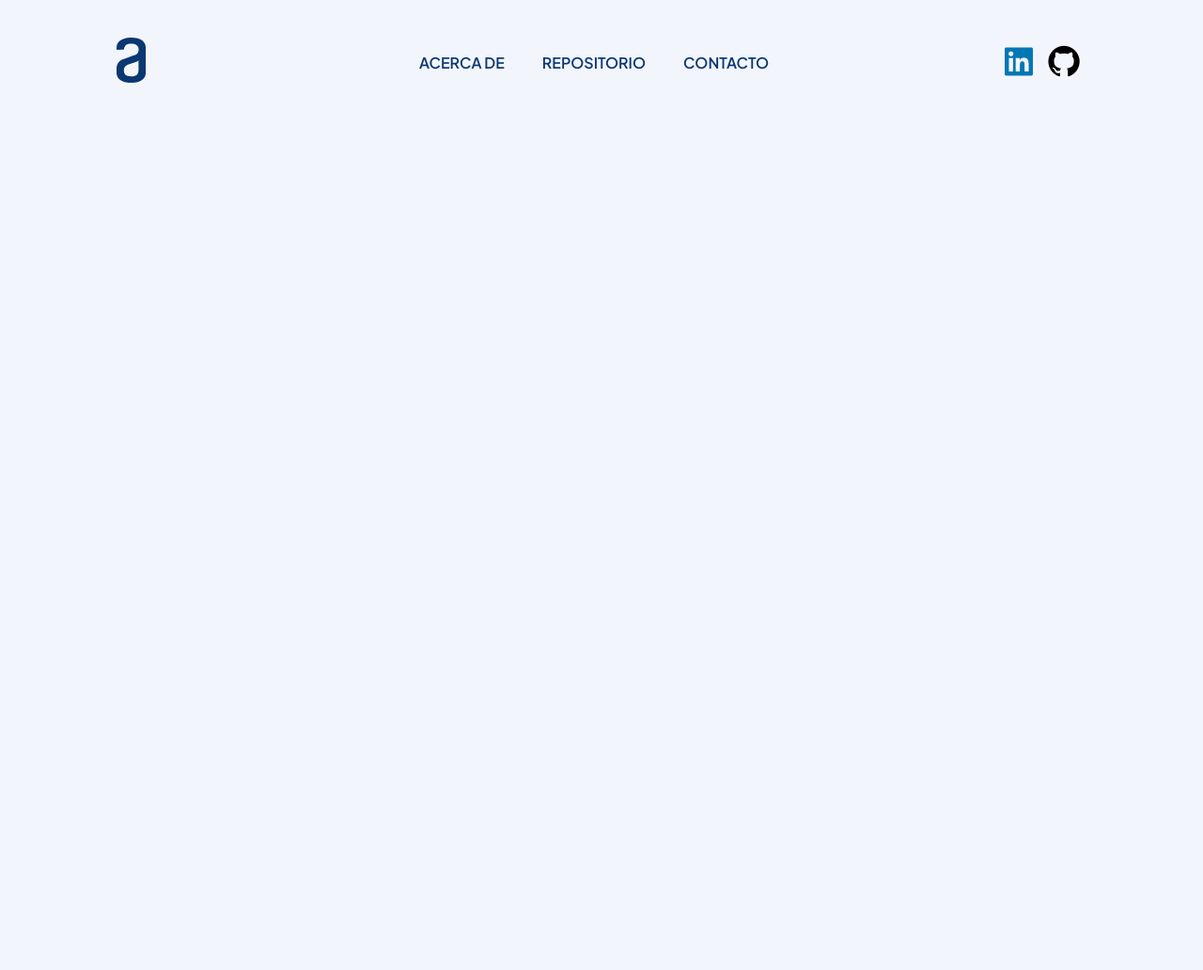
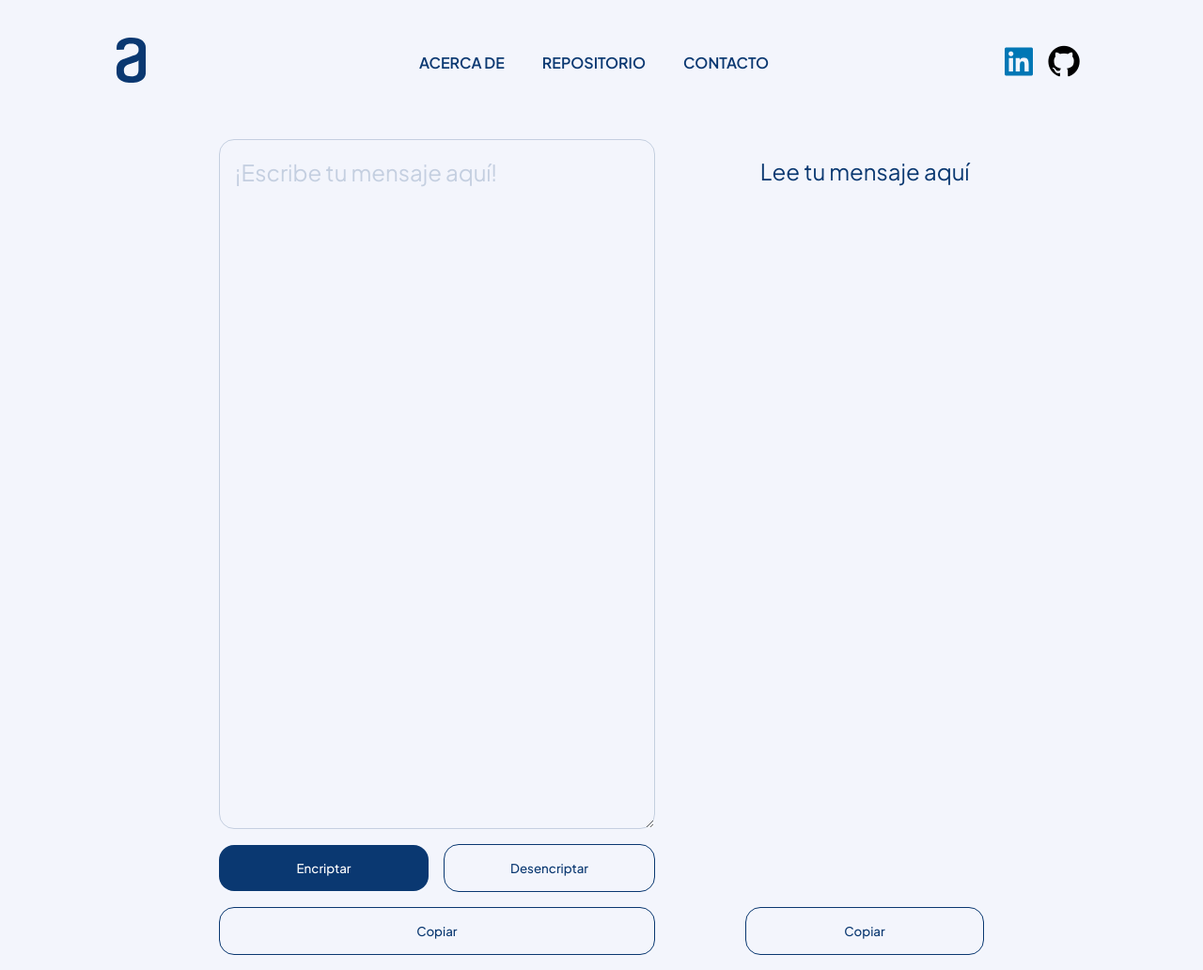
Before and after one commit to dantndev/encriptador_challenge, a plain HTML site: page index.html in a window 1280 px wide. Shown: the whole page at 94% size. Before the commit the page ends 800 px from the top, so only its background shows below. Drawn offline with nearby package versions, Linux system fonts and the light colour scheme.

Commit message:
Encriptador finalizado

```diff
--- a/index.html
+++ b/index.html
@@ -23,7 +23,7 @@
             </figure>
             <ul class="ul-container">
                 <li class="nav-li"><a class="nav-li-link" href="#about-section">ACERCA DE</a></li>
-                <li class="nav-li"><a class="nav-li-link" href="https://github.com/dantndev/encriptador_challenge">REPOSITORIO</a></li>
+                <li class="nav-li"><a class="nav-li-link" href="https://github.com/dantndev/encriptador_challenge.git">REPOSITORIO</a></li>
                 <li class="nav-li"><a class="nav-li-link" href="#contact-section">CONTACTO</a></li>
             </ul>
             <div class="nav-social-container">
@@ -37,6 +37,27 @@
             </div>
         </nav>
     </header>
-
+    <main>
+        <section id="encriptador-area">
+            <div class="input-container">
+                <textarea id="input-area" name="input-area" rows="10" cols="20" placeholder="¡Escribe tu mensaje aquí!"></textarea>
+                <div class="input-btns">
+                    <button class="encriptar-btn both-btns" onclick="encriptarTexto()" role="button">Encriptar</button>
+                    <button class="desencriptar-btn both-btns" onclick="desencriptarTexto()" role="button">Desencriptar</button>
+                </div>
+                <div class="copiar-btn-container">
+                    <button class="copiar-btn" onclick="copiarTexto()" role="button">Copiar</button>
+                </div>
+            </div>
+            <div class="output-container">
+                <p id="output-text">
+                    Lee tu mensaje aquí
+                </p>
+                <div class="copiar-btn-container2">
+                    <button class="copiar-btn2" onclick="copiarTextoOutput()" role="button">Copiar</button>
+                </div>
+            </div>
+        </section>
+    </main>
 </body>
 </html>
--- a/script.js
+++ b/script.js
@@ -0,0 +1,59 @@
+
+
+
+function encriptarTexto() {
+    const inputText = document.getElementById('input-area').value;
+    const cleanText = inputText.toLowerCase().replace(/[^a-z ]/g, '');
+
+    if (cleanText === inputText) {
+        const encryptedText = cleanText
+            .replace(/e/g, 'enter')
+            .replace(/i/g, 'imes')
+            .replace(/a/g, 'ai')
+            .replace(/o/g, 'ober')
+            .replace(/u/g, 'ufat');
+
+        document.getElementById('output-text').textContent = encryptedText;
+    } else {
+        document.getElementById('output-text').textContent = '¡ERROR, Solo se permiten letras minúsculas!';
+    }
+}
+
+
+
+function desencriptarTexto() {
+    const inputText = document.getElementById('input-area').value;
+    const cleanText = inputText.toLowerCase().replace(/[^a-z ]/g, '');
+
+    if (cleanText === inputText) {
+        const decryptedText = cleanText
+            .replace(/enter/g, 'e')
+            .replace(/imes/g, 'i')
+            .replace(/ai/g, 'a')
+            .replace(/ober/g, 'o')
+            .replace(/ufat/g, 'u');
+
+        document.getElementById('output-text').textContent = decryptedText;
+        document.getElementById('output-text').style.color = 'black';
+    } else {
+        document.getElementById('output-text').textContent = '¡ERROR, Solo se permiten letras minúsculas y espacios en blanco!';
+        document.getElementById('output-text').style.color = 'red';
+    }
+}
+
+
+function copiarTexto() {
+    const inputArea = document.getElementById("input-area");
+    inputArea.select();
+    document.execCommand("copy");
+}
+
+function copiarTextoOutput() {
+    const outputText = document.getElementById("output-text").textContent;
+    const tempInput = document.createElement("input");
+    tempInput.value = outputText;
+    document.body.appendChild(tempInput);
+    tempInput.select();
+    document.execCommand("copy");
+    document.body.removeChild(tempInput);
+}
--- a/style.css
+++ b/style.css
@@ -101,6 +101,170 @@ header {
 
 /* NAV SECTION END*/
 
+/* MAIN SECTION */
+
+main {
+    display: flex;
+    justify-content: center;
+    align-items: center;
+}
+
+#encriptador-area {
+    display: flex;
+    justify-content: center;
+    align-items: center;
+    width: 70rem;
+    /*border: 1px solid;*/
+}
+
+.input-container {
+    height: 56.25rem;
+    display: flex;
+    justify-content: center;
+    align-items: center;
+    flex-direction: column;
+    padding: 1rem 3rem;
+    width: 50%;
+    min-width: 20.625rem;
+    min-height: 18.75rem;
+}
+
+#input-area {
+    max-width: 100%;
+    min-width: 100%;
+    padding: 1rem;
+    border-radius: 1rem;
+    border: 1px solid rgba(10, 56, 113, 0.2);
+    height: 100%;
+    background: none;
+    font-size: 1.5rem;
+    font-style: normal;
+    font-weight: 400;
+    line-height: 150%; /* 48px */
+    color: rgba(10, 56, 113, 1);
+}
+
+#input-area::placeholder {
+    color: rgba(10, 56, 113, 0.2);
+    font-size: 1.5rem;
+    font-style: normal;
+    font-weight: 400;
+    line-height: 150%; /* 48px */
+}
+
+#input-area:focus {
+    border: 1px solid rgba(10, 56, 113, 0.5);
+    outline: none;
+}
+
+.input-btns {
+    display: flex;
+    justify-content: center;
+    align-items: center;
+    margin-top: 1rem;
+    min-width: 100%;
+}
+
+.both-btns {
+    appearance: none;
+    border-radius: 1rem;
+    cursor: pointer;
+    padding: 1rem 1.5rem;
+    font-family: 'Plus Jakarta Sans', sans-serif;
+    font-weight: 500;
+    text-align: center;
+    min-height: 2rem;
+    width: 100%;
+}
+
+.encriptar-btn {
+    background-color: #0A3871;
+    color: white;
+    border: none;
+    margin-right: 0.5rem;
+}
+
+.desencriptar-btn {
+    color: #0A3871;
+    border: 1px solid #0A3871;
+    background: none;
+    margin-left: 0.5rem;
+}
+
+.copiar-btn-container {
+    display: flex;
+    justify-content: center;
+    align-items: center;
+    margin-top: 1rem;
+    min-width: 100%;
+
+}
+
+.copiar-btn {
+    appearance: none;
+    border-radius: 1rem;
+    cursor: pointer;
+    padding: 1rem 1.5rem;
+    font-family: 'Plus Jakarta Sans', sans-serif;
+    font-weight: 500;
+    text-align: center;
+    min-height: 2rem;
+    width: 100%;
+    color: #0A3871;
+    border: 1px solid #0A3871;
+    background: none;
+}
+
+.copiar-btn-container2 {
+    display: flex;
+    justify-content: center;
+    align-items: center;
+    margin-top: 1rem;
+    min-width: 100%;
+
+}
+
+.copiar-btn2 {
+    appearance: none;
+    border-radius: 1rem;
+    cursor: pointer;
+    padding: 1rem 1.5rem;
+    font-family: 'Plus Jakarta Sans', sans-serif;
+    font-weight: 500;
+    text-align: center;
+    min-height: 2rem;
+    width: 100%;
+    color: #0A3871;
+    border: 1px solid #0A3871;
+    background: none;
+}
+
+.output-container {
+    flex-direction: column;
+    height: 56.25rem;
+    display: flex;
+    justify-content: center;
+    align-items: center;
+    padding: 1rem 3rem;
+    max-width: 50%;
+    min-width: 20.625rem;
+    min-height: 18.75rem;
+}
+
+#output-text {
+    /*border: 1px solid rgba(10, 56, 113, 0.2);*/
+    border: none;
+    padding: 1rem;
+    border-radius: 1rem;
+    height: 100%;
+    font-size: 1.5rem;
+    font-style: normal;
+    font-weight: 400;
+    line-height: 150%; /* 48px */
+    color: rgba(10, 56, 113, 1);
+}
+
+
 
 
 @media (max-width: 768px) {
@@ -110,5 +274,23 @@ header {
     .hamburger-menu {
         display: block;
     }
+    #encriptador-area {
+        flex-direction: column;
+    }
+    .input-btns {
+        flex-direction: column;
+    }
+    .desencriptar-btn {
+        margin-top: 1rem;
+    }
+    .input-container, .output-container {
+        height: 28.125rem;
+    }
+    .encriptar-btn {
+        margin-right: 0;
+    }
+    .desencriptar-btn {
+        margin-left: 0;
+    }
 
 }
```
